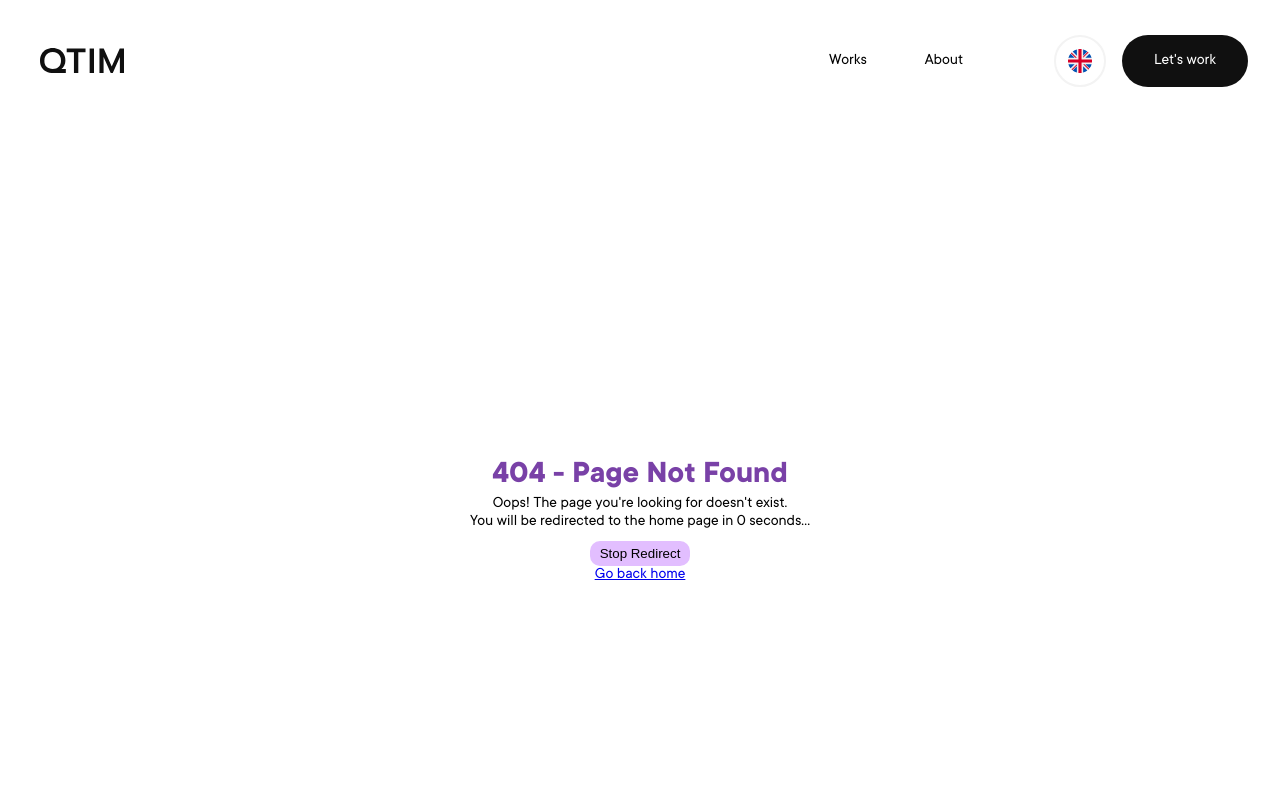
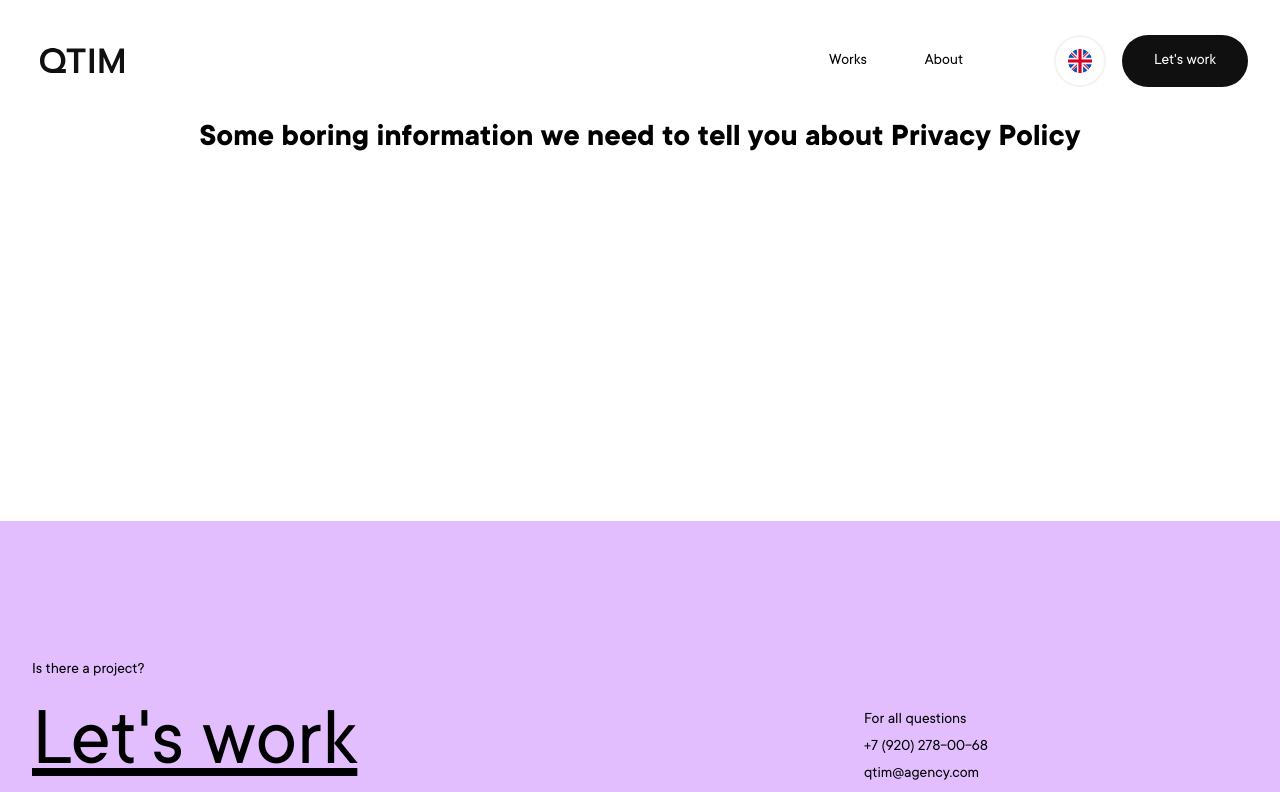
Before and after one commit to Raketich/qtim-test, a Nuxt app: page /privacy-policy in a window 1280 px wide. Shown: the top 792 px of the page. Built offline with nearby package versions, Linux system fonts and the light colour scheme.

Commit message:
feat: added privacy policy page

```diff
--- /dev/null
+++ b/pages/privacy-policy/index.vue
@@ -0,0 +1,15 @@
+<template>
+  <div class="container">
+    <h1>Some boring information we need to tell you about Privacy Policy</h1>
+  </div>
+</template>
+
+<style scoped>
+.container {
+  max-width: 1216px;
+  height: 50vh;
+  display: flex;
+  justify-content: center;
+  width: 100%;
+}
+</style>
```
